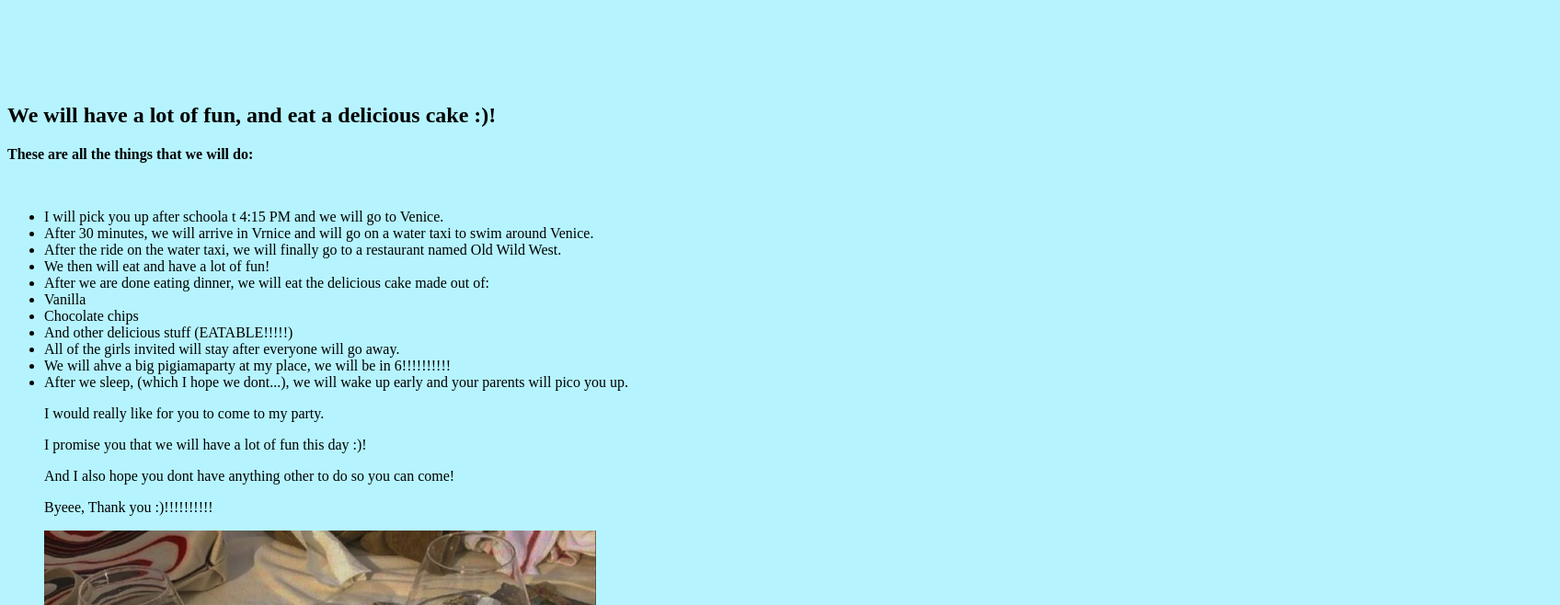
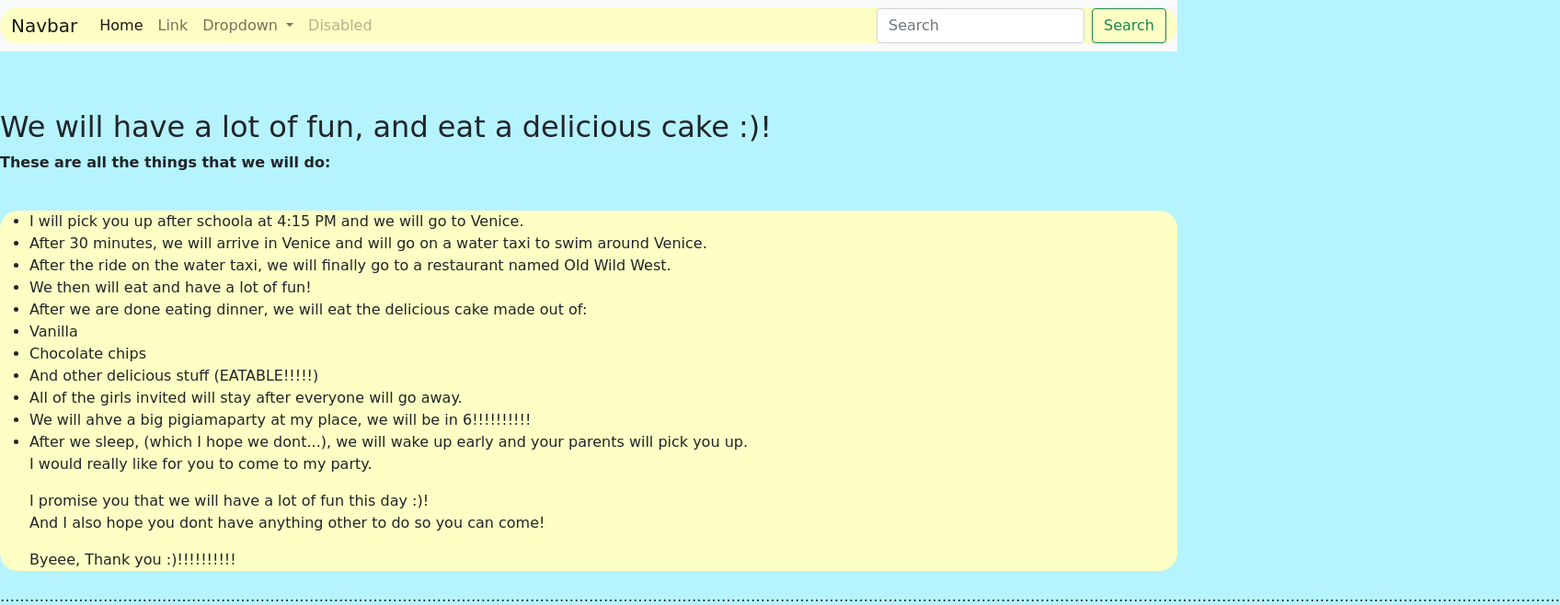
Before and after one commit to AglayaUvarova/002-birthdayproject, a plain HTML site: page index.html in a window 1280 px wide. Shown: the top 658 px of the page at 92% size, 1696 px wide, since content can reach past the window. Drawn offline with nearby package versions, Linux system fonts and the light colour scheme.

Commit message:
Today I copied the Bootstrap code and did many other things.
jwyetfjywruywetfyu

```diff
--- a/index.html
+++ b/index.html
@@ -4,22 +4,55 @@
     <meta charset="UTF-8">
     <meta name="viewport" content="width=device-width, initial-scale=1.0">
     <title>Document</title>
+    <link href="https://cdn.jsdelivr.net/npm/bootstrap@5.1.3/dist/css/bootstrap.min.css" rel="stylesheet" integrity="sha384-1BmE4kWBq78iYhFldvKuhfTAU6auU8tT94WrHftjDbrCEXSU1oBoqyl2QvZ6jIW3" crossorigin="anonymous">
     <link rel="stylesheet" href="style.css">
 </head>
 <body>
+    <nav class="navbar navbar-expand-lg navbar-light bg-light">
+        <div class="container-fluid">
+          <a class="navbar-brand" href="#">Navbar</a>
+          <button class="navbar-toggler" type="button" data-bs-toggle="collapse" data-bs-target="#navbarSupportedContent" aria-controls="navbarSupportedContent" aria-expanded="false" aria-label="Toggle navigation">
+            <span class="navbar-toggler-icon"></span>
+          </button>
+          <div class="collapse navbar-collapse" id="navbarSupportedContent">
+            <ul class="navbar-nav me-auto mb-2 mb-lg-0">
+              <li class="nav-item">
+                <a class="nav-link active" aria-current="page" href="#">Home</a>
+              </li>
+              <li class="nav-item">
+                <a class="nav-link" href="#">Link</a>
+              </li>
+              <li class="nav-item dropdown">
+                <a class="nav-link dropdown-toggle" href="#" id="navbarDropdown" role="button" data-bs-toggle="dropdown" aria-expanded="false">
+                  Dropdown
+                </a>
+                <ul class="dropdown-menu" aria-labelledby="navbarDropdown">
+                  <li><a class="dropdown-item" href="#">Action</a></li>
+                  <li><a class="dropdown-item" href="#">Another action</a></li>
+                  <li><hr class="dropdown-divider"></li>
+                  <li><a class="dropdown-item" href="#">Something else here</a></li>
+                </ul>
+              </li>
+              <li class="nav-item">
+                <a class="nav-link disabled">Disabled</a>
+              </li>
+            </ul>
+            <form class="d-flex">
+              <input class="form-control me-2" type="search" placeholder="Search" aria-label="Search">
+              <button class="btn btn-outline-success" type="submit">Search</button>
+            </form>
+          </div>
+        </div>
+      </nav>
 
-</body>
-</html>
-<title>document</title>
-<body>
     <marquee behavior="" direction="right"><h1>You are invited to my birthday party!!!</h1></marquee>
     <h2>We will have a lot of fun, and eat a delicious cake :)!</h2>
     <p><b>These are all the things that we will do:</b></p>
     <img src="" alt="">
     <div>
         <ul>
-            <li>I will pick you up after schoola t 4:15 PM and we will go to Venice.</li>
-            <li>After 30 minutes, we will arrive in Vrnice and will go on a water taxi to swim around Venice.</li>
+            <li>I will pick you up after schoola at 4:15 PM and we will go to Venice.</li>
+            <li>After 30 minutes, we will arrive in Venice and will go on a water taxi to swim around Venice.</li>
             <li>After the ride on the water taxi, we will finally go to a restaurant named Old Wild West.</li>
             <li>We then will eat and have a lot of fun!</li>
             <li>After we are done eating dinner, we will eat the delicious cake made out of:</li>
@@ -28,13 +61,21 @@
             <li>And other delicious stuff (EATABLE!!!!!)</li>
             <li>All of the girls invited will stay after everyone will go away.</li>
             <li>We will ahve a big pigiamaparty at my place, we will be in 6!!!!!!!!!!</li>
-            <li>After we sleep, (which I hope we dont...), we will wake up early and your parents will pico you up.</li>
+            <li>After we sleep, (which I hope we dont...), we will wake up early and your parents will pick you up.</li>
             <p>I would really like for you to come to my party.</p>
                 I promise you that we will have a lot of fun this day :)!
                  <p> And I also hope you dont have anything other to do so you can come!</p>
                  <p> Byeee, Thank you :)!!!!!!!!!! </p>
+                </div>
 
-    <img src="cake.jpg" alt="" class="cake-image">
+                 …………………………………………………………………………………………………………………………………………………………………………………………………………………………………………………………………………………………
+
+
+
+                 <img src="cake.jpg" alt="" class="cake-image">
+                 <script src="https://cdn.jsdelivr.net/npm/bootstrap@5.1.3/dist/js/bootstrap.bundle.min.js" integrity="sha384-ka7Sk0Gln4gmtz2MlQnikT1wXgYsOg+OMhuP+IlRH9sENBO0LRn5q+8nbTov4+1p" crossorigin="anonymous"></script>
         </ul>
-    </div>
-</body>
+
+
+</head>
+<body>
--- a/style.css
+++ b/style.css
@@ -1,11 +1,14 @@
 body {
-background-color:#b5f4ff ;
-
-
-
+background-color:#b5f4ff;
+font-family: cursive;
 
 }
 
 .cake-image{
     width: 600px;
 }
+
+div{
+    border-radius: 20px;
+    background-color: #fdffc4;
+}
```
